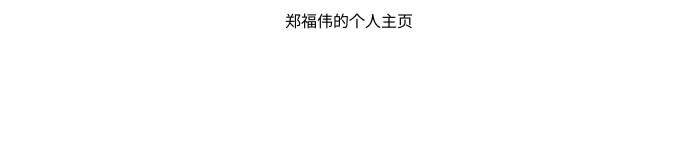
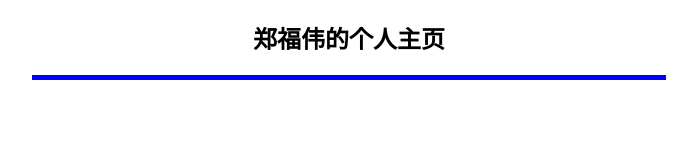
Before and after one commit to codeDonald/codeDonald.github.io, a plain HTML site: page index.html in a window 1280 px wide. Shown: the whole page, without its empty margins (291-988 px from the left). Drawn offline with Linux system fonts and the light colour scheme.

Commit message:
Update index.html

```diff
--- a/index.html
+++ b/index.html
@@ -2,9 +2,10 @@
 <html>
 <head>
 <meta charset="UTF-8">
-<title> <center>codeDonald.github.io</center></title>
+<title> codeDonald.github.io</title>
 </head>
 <body>
-  <center>郑福伟的个人主页</center>
+  <h2 align="center">郑福伟的个人主页</h2>
+  <hr size="5px" align="center" color="blue" width="50%">
 </body>
 </html>
```
